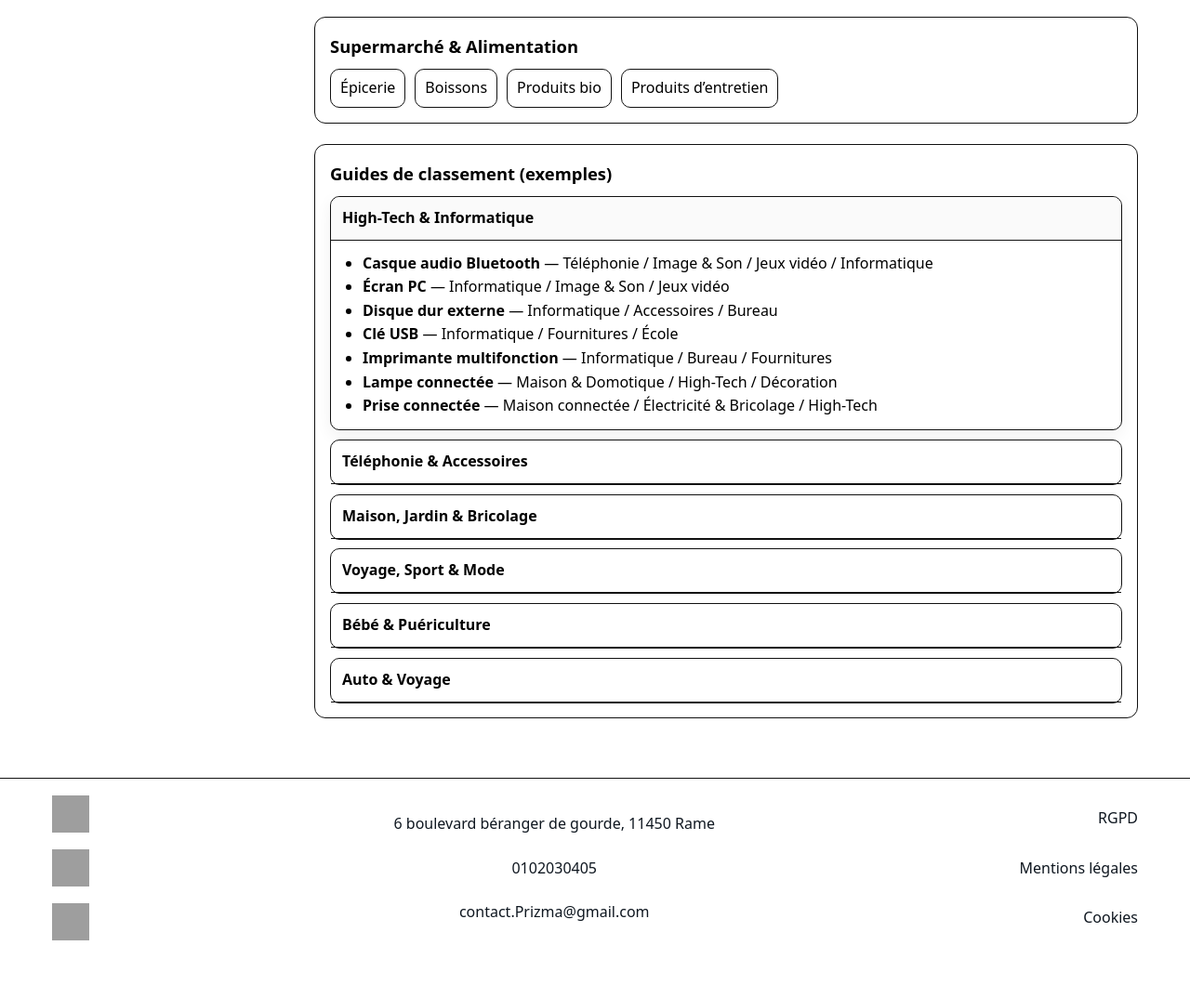
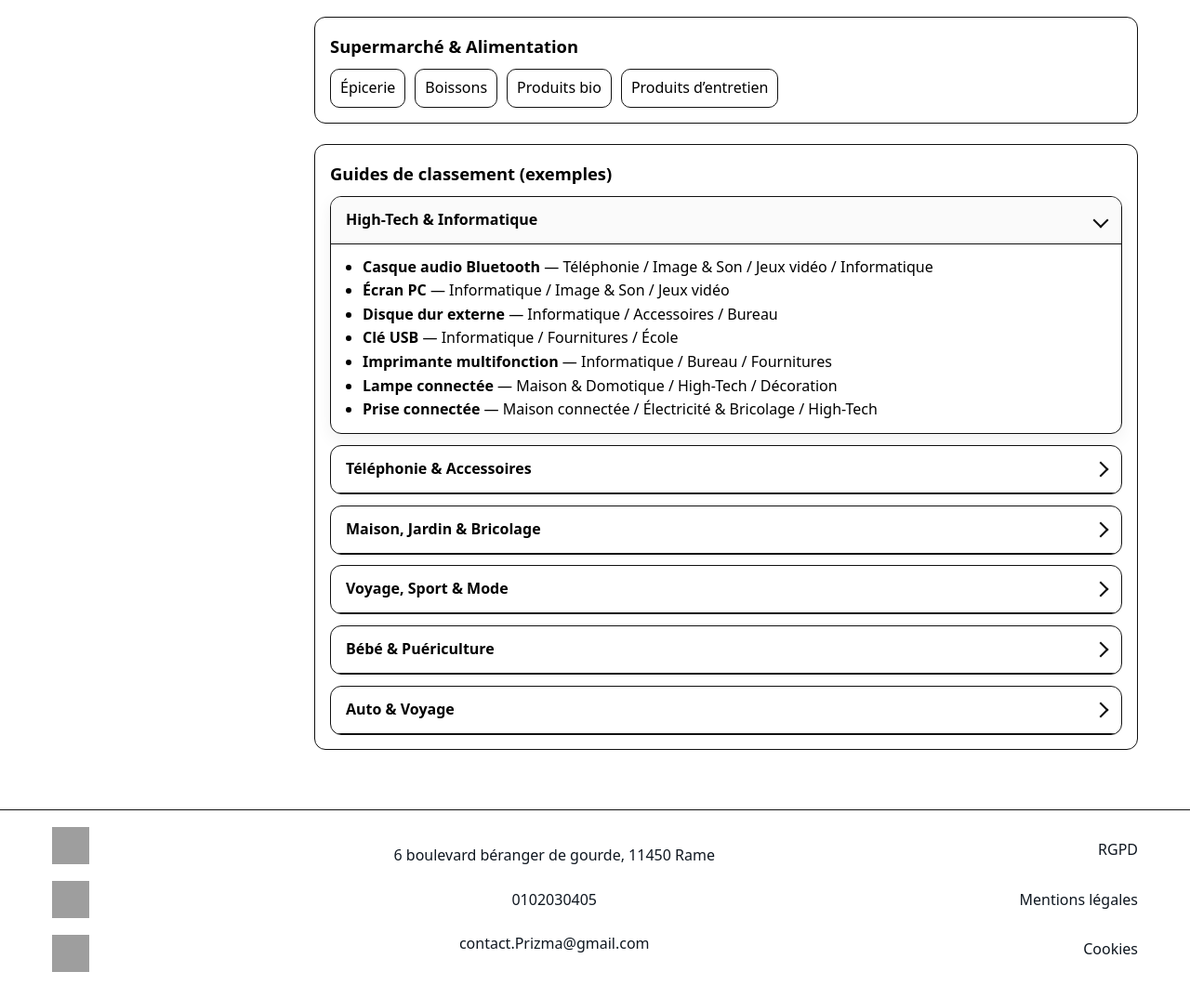
Before and after one commit to BaptisteChesneau/prizma, a Flask app: page /produits in a window 1280 px wide, after a click on "High-Tech & Informatique". Shown: the part 2329-3403 px from the top of the page at 93% size. Before the commit the page ends 3341 px from the top, so only its background shows below. Run offline with Flask 3, Linux system fonts and the light colour scheme; grey boxes are pictures that could not be loaded.

Commit message:
feat(produits): guides en déroulant (accordéon, chevron, un seul ouvert, animations)

```diff
--- a/prizma/static/css/styles.css
+++ b/prizma/static/css/styles.css
@@ -511,3 +511,53 @@ html { scroll-behavior: smooth; }
   outline: 2px solid var(--hdr-border);
   outline-offset: 2px;
 }
+
+/* =======================================================
+   08.c Guides (accordéon déroulant)
+======================================================= */
+.guide{
+  border: 1px solid var(--prod-border, #111);
+  border-radius: 12px;
+  background: #fff;
+  overflow: hidden;
+}
+.guide + .guide{ margin-top: 12px; }
+
+/* Titre */
+.guide > summary{
+  list-style: none;
+  cursor: pointer;
+  padding: 12px 16px;
+  font-weight: 600;
+  position: relative;
+  user-select: none;
+  outline: none;
+}
+.guide > summary::-webkit-details-marker{ display: none; }
+
+/* Chevron */
+.guide > summary::after{
+  content:"";
+  position:absolute; right:16px; top:50%;
+  width:10px; height:10px;
+  border-right:2px solid var(--prod-border, #111);
+  border-bottom:2px solid var(--prod-border, #111);
+  transform: translateY(-50%) rotate(-45deg);
+  transition: transform .2s ease;
+}
+.guide[open] > summary::after{ transform: translateY(-50%) rotate(45deg); }
+
+/* Panneau déroulant avec animation */
+.guide-panel{
+  display: grid;
+  grid-template-rows: 0fr;
+  transition: grid-template-rows .28s ease, opacity .28s ease;
+  opacity: 0;
+}
+.guide[open] .guide-panel{
+  grid-template-rows: 1fr;
+  opacity: 1;
+}
+.guide-panel > *{ min-height: 0; }
+
+.guide-list{ margin: 12px 16px; padding-left: 18px; }
--- a/prizma/templates/products.html
+++ b/prizma/templates/products.html
@@ -213,6 +213,7 @@
 
             <details class="guide">
               <summary class="guide-title">High-Tech & Informatique</summary>
+              <div class="guide-panel">
                 <ul class="guide-list">
                   <li><strong>Casque audio Bluetooth</strong> — Téléphonie / Image & Son / Jeux vidéo / Informatique</li>
                   <li><strong>Écran PC</strong> — Informatique / Image & Son / Jeux vidéo</li>
@@ -222,10 +223,12 @@
                   <li><strong>Lampe connectée</strong> — Maison & Domotique / High-Tech / Décoration</li>
                   <li><strong>Prise connectée</strong> — Maison connectée / Électricité & Bricolage / High-Tech</li>
                 </ul>
+              </div>
             </details>
 
             <details class="guide">
               <summary class="guide-title">Téléphonie & Accessoires</summary>
+              <div class="guide-panel">
                 <ul class="guide-list">
                   <li><strong>Coque de téléphone</strong> — Téléphonie / Accessoires / Mode</li>
                   <li><strong>Montre connectée</strong> — Téléphonie / Sport / Mode</li>
@@ -233,10 +236,12 @@
                   <li><strong>Écouteurs sans fil</strong> — Téléphonie / Image & Son / Sport</li>
                   <li><strong>Support voiture smartphone</strong> — Auto / Téléphonie / Accessoires</li>
                 </ul>
+              </div>
             </details>
 
             <details class="guide">
               <summary class="guide-title">Maison, Jardin & Bricolage</summary>
+              <div class="guide-panel">
                 <ul class="guide-list">
                   <li><strong>Perceuse sans fil</strong> — Bricolage / Jardin / Maison</li>
                   <li><strong>Ampoules LED</strong> — Maison / Électricité / Domotique</li>
@@ -245,10 +250,12 @@
                   <li><strong>Aspirateur robot</strong> — Maison / Électroménager / High-Tech</li>
                   <li><strong>Coffre de rangement</strong> — Maison / Jardin / Bricolage</li>
                 </ul>
+              </div>
             </details>
 
             <details class="guide">
               <summary class="guide-title">Voyage, Sport & Mode</summary>
+              <div class="guide-panel">
                 <ul class="guide-list">
                   <li><strong>Sac à dos</strong> — Voyage / Mode / Sport / École</li>
                   <li><strong>Lunettes de soleil</strong> — Mode / Sport / Voyage</li>
@@ -256,10 +263,12 @@
                   <li><strong>Veste imperméable</strong> — Mode / Sport / Outdoor</li>
                   <li><strong>Montre sport</strong> — Sport / Téléphonie / Mode</li>
                 </ul>
+              </div>
             </details>
 
             <details class="guide">
               <summary class="guide-title">Bébé & Puériculture</summary>
+              <div class="guide-panel">
                 <ul class="guide-list">
                   <li><strong>Tapis d’éveil</strong> — Bébé / Jouets / Maison</li>
                   <li><strong>Chaise haute</strong> — Bébé / Cuisine / Maison</li>
@@ -267,10 +276,12 @@
                   <li><strong>Lumière veilleuse</strong> — Bébé / Maison / Éclairage</li>
                   <li><strong>Biberon chauffant</strong> — Bébé / Cuisine / Électroménager</li>
                 </ul>
+              </div>
             </details>
 
             <details class="guide">
               <summary class="guide-title">Auto & Voyage</summary>
+              <div class="guide-panel">
                 <ul class="guide-list">
                   <li><strong>Chargeur de voiture USB</strong> — Auto / Téléphonie / Accessoires</li>
                   <li><strong>Caméra embarquée (dashcam)</strong> — Auto / High-Tech / Sécurité</li>
@@ -282,6 +293,7 @@
                   <li><strong>Bouteille isotherme</strong> — Voyage / Sport / Maison</li>
                   <li><strong>Balance électronique</strong> — Cuisine / Santé / Voyage</li>
                 </ul>
+              </div>
             </details>
           </section>
         </div>
@@ -290,7 +302,7 @@
 
     {% include 'footer.html' %}
 
-    <!-- JS intégré : animations + nav active + ancrage lissé avec offset header -->
+    <!-- JS intégré : animations + nav active + ancrage lissé + accordéon -->
     <script>
       (function () {
         'use strict';
@@ -346,7 +358,6 @@
             const top = window.scrollY + target.getBoundingClientRect().top - getOffset();
             window.scrollTo({ top, behavior: 'smooth' });
 
-            // met à jour l'URL (sans saut brutal)
             history.pushState(null, '', '#' + id);
             setActive(id);
           });
@@ -363,6 +374,16 @@
             }
           }
         });
+
+        // 5) Accordéon : un seul guide ouvert à la fois
+        const guides = document.querySelectorAll('details.guide');
+        guides.forEach((g) => {
+          g.addEventListener('toggle', () => {
+            if (g.open) {
+              guides.forEach(other => { if (other !== g && other.open) other.open = false; });
+            }
+          });
+        });
       })();
     </script>
   </body>
```
Lines whose indentation alone changed are shown as unchanged.
